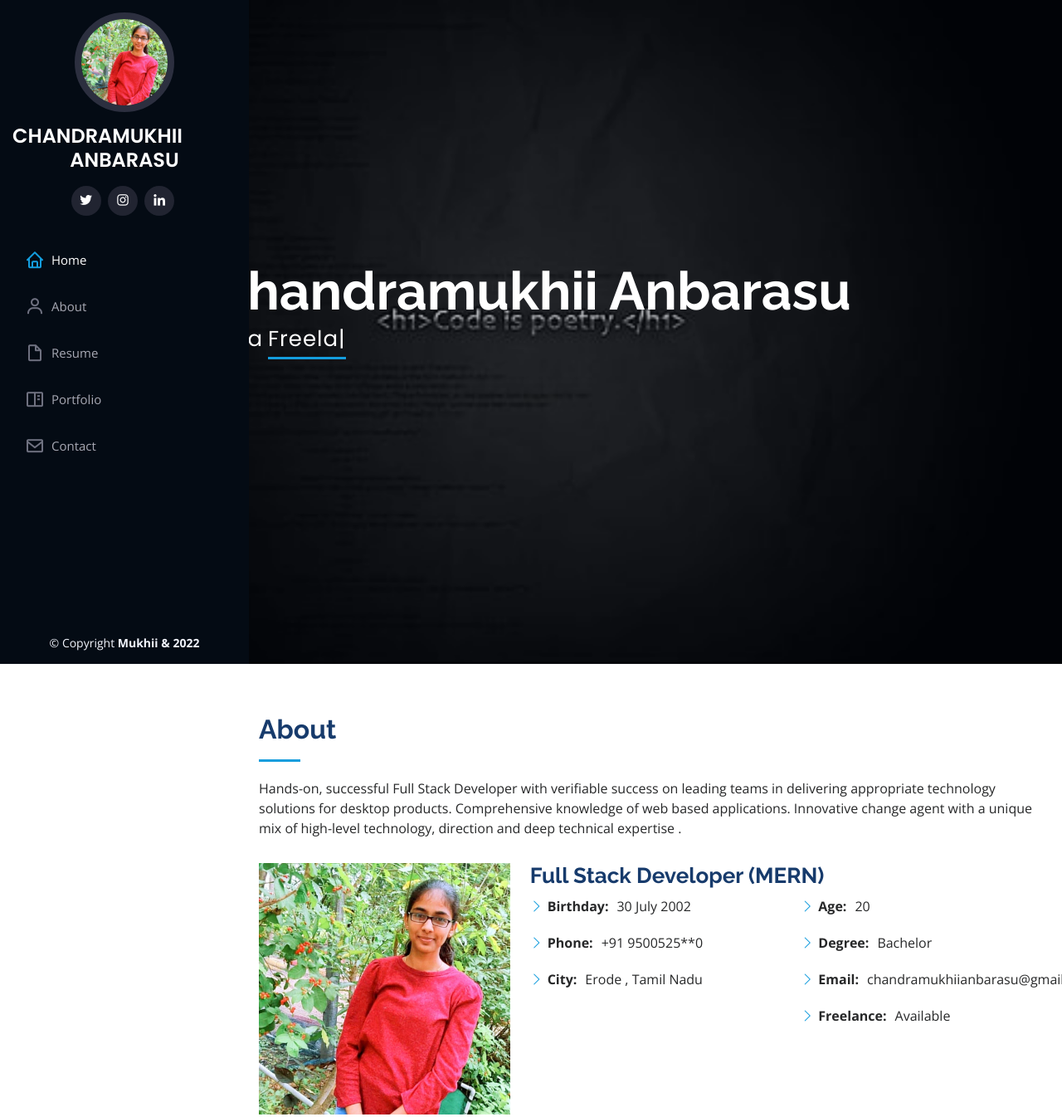
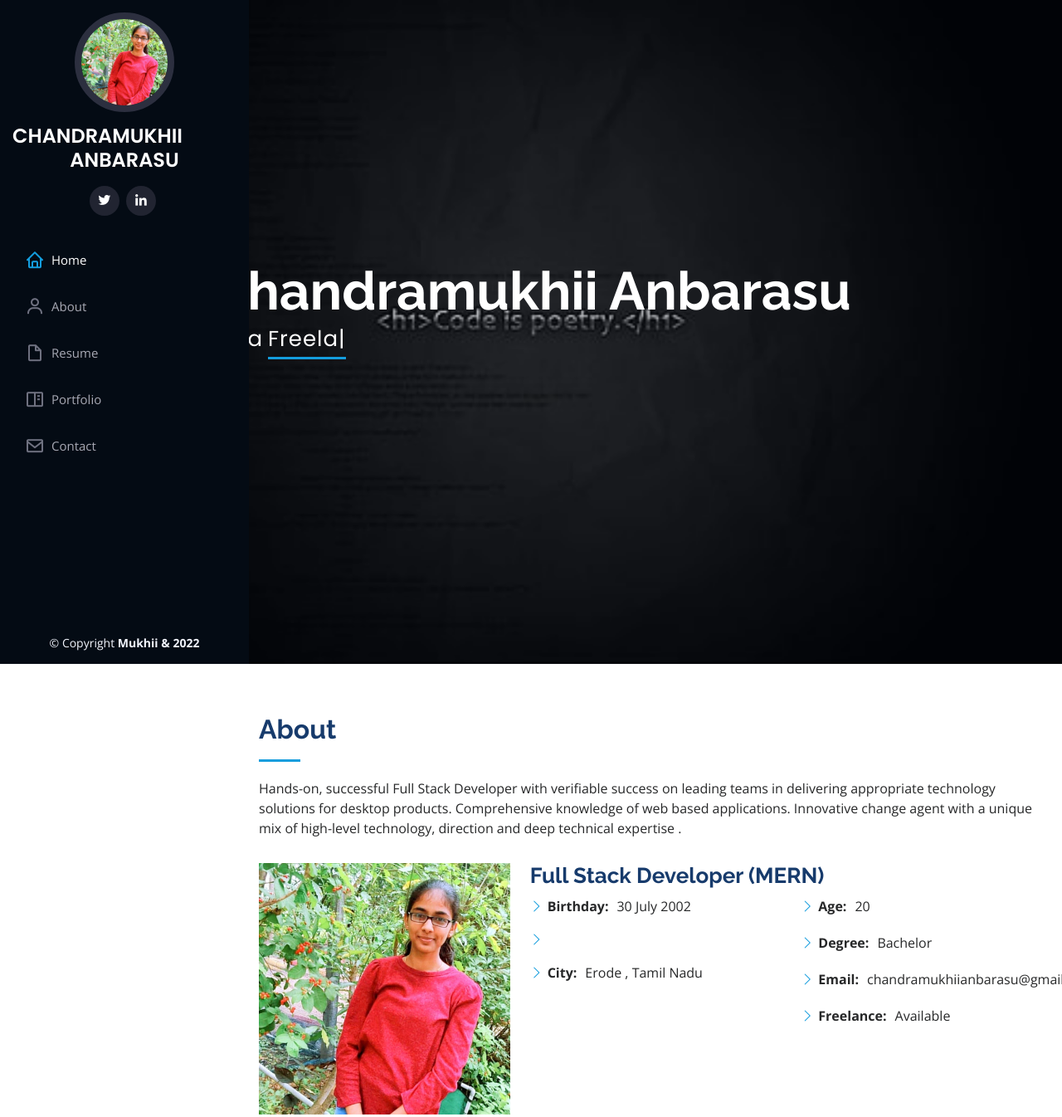
Before and after one commit to CHANDRAMUKHII/Portfolio, a plain HTML site: page index.html in a window 1280 px wide. Shown: the top 1346 px of the page at 83% size. Drawn offline with nearby package versions, Linux system fonts and the light colour scheme; a web font is replaced by a local one.

Commit message:
Update index.html

```diff
--- a/index.html
+++ b/index.html
@@ -64,11 +64,11 @@
               ><i class="bx bxl-twitter"></i
             ></a>
 
-            <a
+<!--             <a
               href="https://www.instagram.com/mukhii_anbarasu/"
               class="instagram"
               ><i class="bx bxl-instagram"></i
-            ></a>
+            ></a> -->
 
             <a
               href="https://www.linkedin.com/in/chandramukhii-anbarasu/"
@@ -163,7 +163,7 @@
 
                     <li>
                       <i class="bi bi-chevron-right"></i>
-                      <strong>Phone:</strong> <span>+91 9500525**0</span>
+<!--                       <strong>Phone:</strong> <span>+91 9500525**0</span> -->
                     </li>
                     <li>
                       <i class="bi bi-chevron-right"></i>
@@ -370,7 +370,7 @@
                 </p>
                 <ul>
                   <li>Erode, Tamil Nadu, India</li>
-                  <li>(91) 9500525480</li>
+<!--                   <li>(91) 9500525480</li> -->
                   <li>chandramukhiianbarasu@gmail.com</li>
                 </ul>
               </div>
@@ -618,11 +618,11 @@
                   <p>chandramukhiianbarasu@gmail.com</p>
                 </div>
 
-                <div class="phone">
+<!--                 <div class="phone">
                   <i class="bi bi-phone"></i>
                   <h4>Call:</h4>
                   <p>+91 9500525**0</p>
-                </div>
+                </div> -->
 
                 <iframe
                   src="https://www.google.com/maps/embed?pb=!1m18!1m12!1m3!1d62589.389730924486!2d77.6803772978591!3d11.346624085569303!2m3!1f0!2f0!3f0!3m2!1i1024!2i768!4f13.1!3m3!1m2!1s0x3ba96f46762f4671%3A0xd97da6e3d9c7f75e!2sErode%2C%20Tamil%20Nadu!5e0!3m2!1sen!2sin!4v1661504755485!5m2!1sen!2sin"
```
